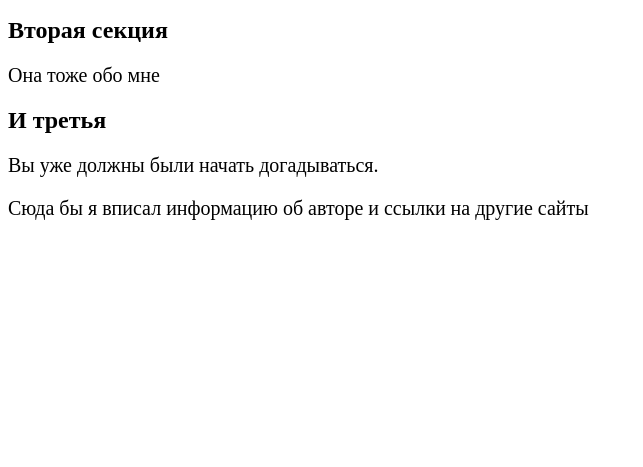
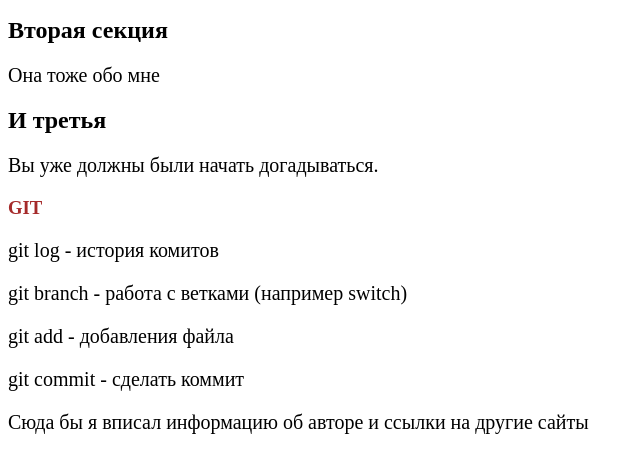
Before and after one commit to ddzkh50/TRPO_pr2, a plain HTML site: page index.html in a window 1280 px wide. Shown: the part 333-800 px from the top of the page, without its empty margins (0-643 px from the left). Drawn offline with Linux system fonts and the light colour scheme.

Commit message:
added git commands in 'index.html'

```diff
--- a/index.html
+++ b/index.html
@@ -33,6 +33,13 @@
           <h2>И третья</h2>
           <p>Вы уже должны были начать догадываться.</p>
         </section>
+        <section>
+          <h1>GIT</h1>
+          <p>git log - история комитов</p>
+          <p>git branch - работа с ветками (например switch)</p>
+          <p>git add - добавления файла</p>
+          <p>git commit - сделать коммит</p>
+        </section>
       </article>
     </main>
     <footer>
```
